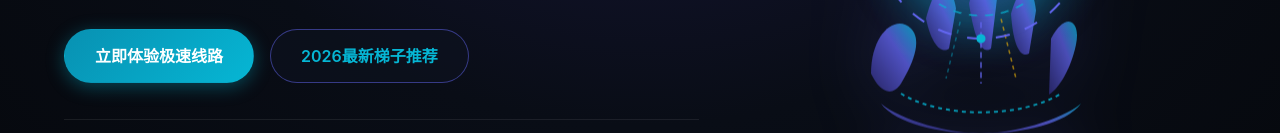
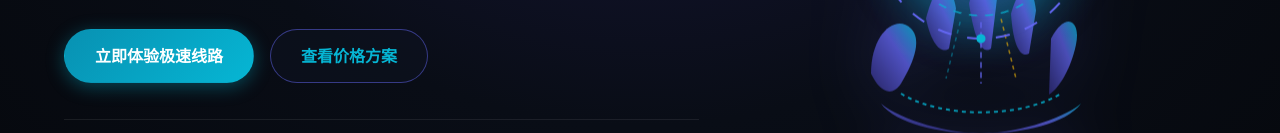
Before and after one commit to 9jacky9/zjs2026.help, a plain HTML site: page index.html in a window 1280 px wide. Shown: the part 438-571 px from the top of the page. Drawn offline with Linux system fonts and the light colour scheme.

Commit message:
Update hero ladder button to pricing section anchor

```diff
--- a/index.html
+++ b/index.html
@@ -101,7 +101,7 @@
             <p class="nexus-hero-desc">遇到连不上、变慢、流媒体提示地区不可用？这里按步骤告诉你怎么查。新用户也可以先免费体验，在自己的网络里试一试。</p>
             <div class="nexus-hero-cta-group">
               <a href="https://ww012.twilightaff.com/#/?code=A56DH1Af" target="_blank" rel="nofollow" class="btn-nexus btn-nexus-cyan btn-nexus-lg">立即体验极速线路</a>
-              <a href="https://dajichang.mom/" target="_blank" class="btn-nexus btn-nexus-outline btn-nexus-lg">2026最新梯子推荐</a>
+              <a href="#pricing" class="btn-nexus btn-nexus-outline btn-nexus-lg">查看价格方案</a>
             </div>
             <div class="nexus-metrics-row">
               <div class="nexus-metric-col">
```
